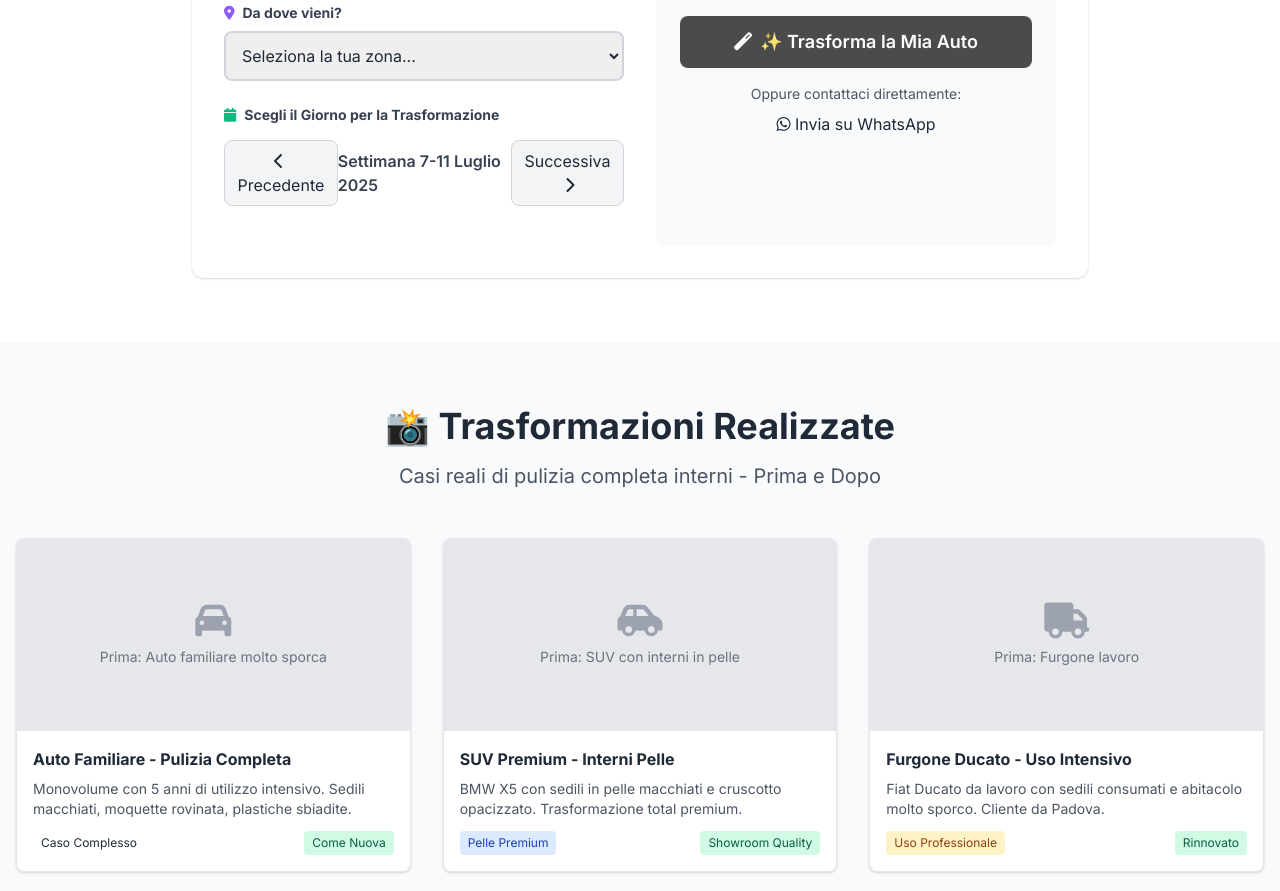
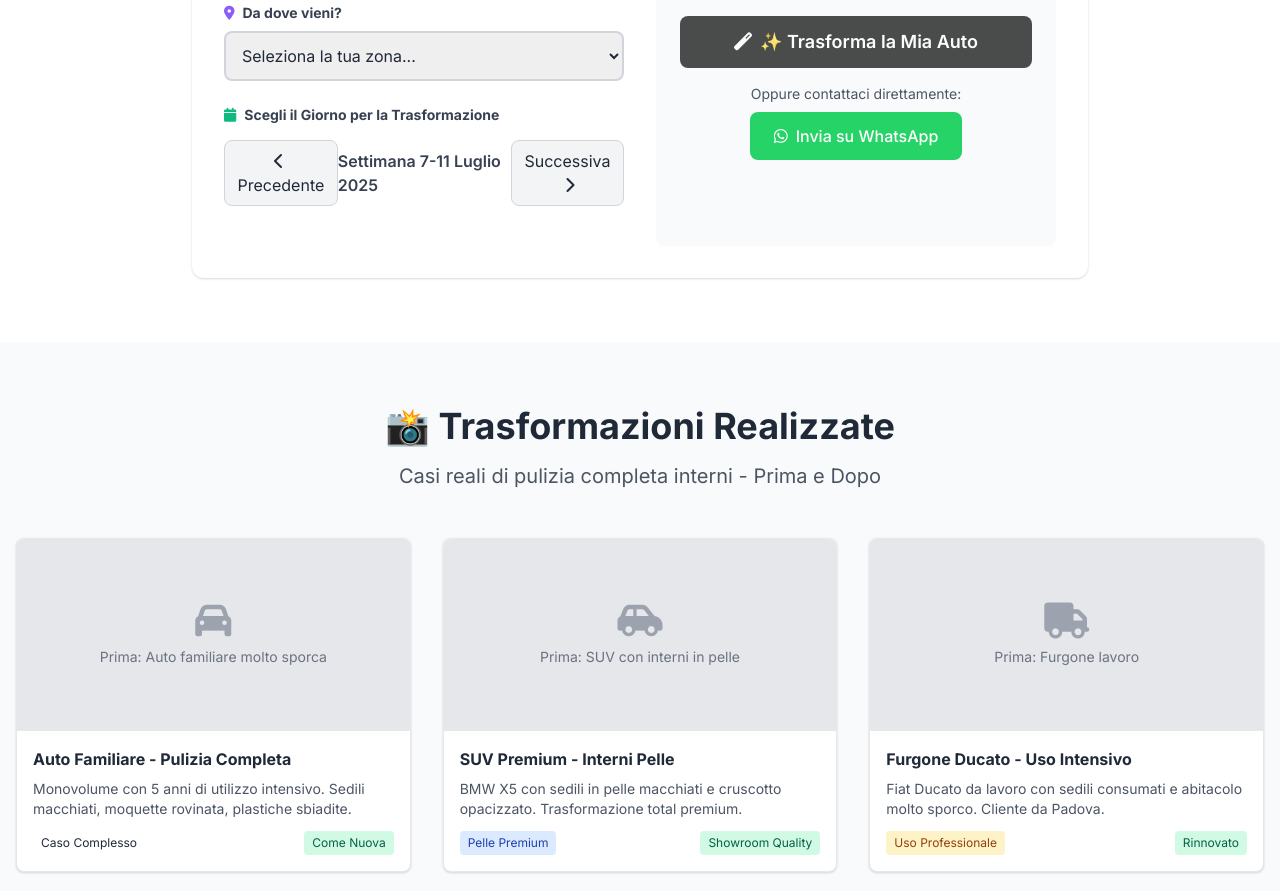
Before and after one commit to insideauto-official/insideauto.it, a plain HTML site: page pulizia-completa-interni.html in a window 1280 px wide. Shown: the part 1837-2728 px from the top of the page. Drawn offline with nearby package versions, Linux system fonts and the light colour scheme.

Commit message:
Add pulizia-completa-interni

```diff
--- a/pulizia-completa-interni.html
+++ b/pulizia-completa-interni.html
@@ -194,10 +194,23 @@
             transition: all 0.3s ease;
         }
 
-        .btn-whatsapp:hover {
-            background-color: #128C7E;
-            transform: translateY(-1px);
-        }
+        .whatsapp-btn-simple {
+    background-color: #25D366;
+    color: white;
+    padding: 12px 24px;
+    border-radius: 8px;
+    text-decoration: none;
+    display: inline-flex;
+    align-items: center;
+    gap: 8px;
+    font-weight: 500;
+    transition: all 0.3s ease;
+}
+
+.whatsapp-btn-simple:hover {
+    background-color: #128C7E;
+    transform: translateY(-1px);
+}
     </style>
 </head>
 <body class="bg-white text-gray-800">
```
